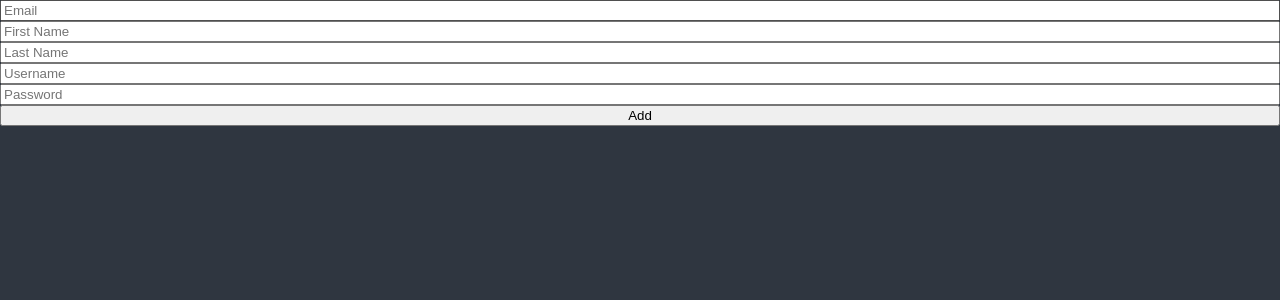
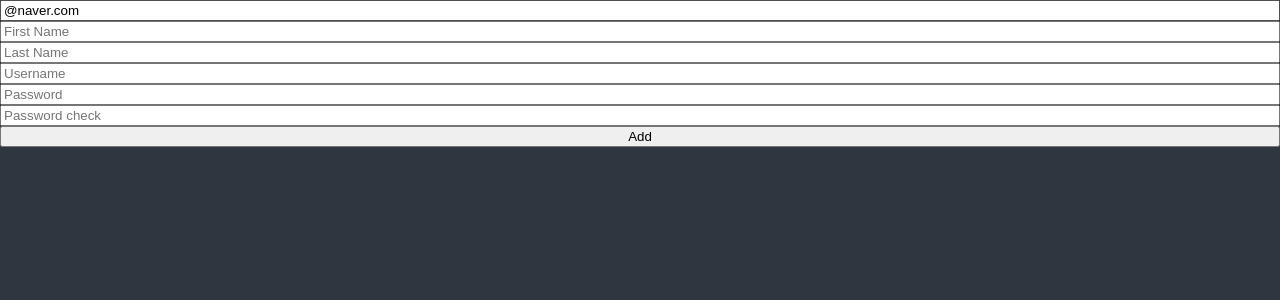
Before and after one commit to minnheima/react-masterclass, a React (Create React App) app: page / in a window 1280 px wide. Shown: the top 300 px of the page. Built offline with nearby package versions, Linux system fonts and the light colour scheme.

Commit message:
#5.8 Form Errors

```diff
--- a/src/ToDoList.tsx
+++ b/src/ToDoList.tsx
@@ -25,19 +25,49 @@
 //   );
 // }
 
+interface IForm {
+  email: string;
+  firstName: string;
+  lastName: string;
+  userName: string;
+  password: string;
+  password1: string;
+}
+
 function ToDoList() {
-  const { register, handleSubmit, formState } = useForm();
+  const {
+    register,
+    handleSubmit,
+    formState: { errors },
+  } = useForm<IForm>({
+    defaultValues: {
+      email: "@naver.com",
+    },
+  });
   const onValid = (data: any) => {
-    // console.log(data);
+    console.log(data);
   };
-  console.log(formState.errors);
+  console.log(errors);
   return (
     <div>
       <form style={{ display: "flex", flexDirection: "column" }} onSubmit={handleSubmit(onValid)}>
-        <input {...register("email", { required: true })} placeholder="Email" />
-        <input {...register("firstName", { required: true, minLength: 10 })} placeholder="First Name" />
-        <input {...register("lastName", { required: true })} placeholder="Last Name" />
-        <input {...register("username", { required: true })} placeholder="Username" />
+        <input
+          {...register("email", {
+            required: "Email is required",
+            pattern: {
+              value: /^[A-Za-z0-9._%+-]+@naver.com$/,
+              message: "Only naver.com emails allowed",
+            },
+          })}
+          placeholder="Email"
+        />
+        <span>{errors?.email?.message}</span>
+        <input {...register("firstName", { required: "write here", minLength: 10 })} placeholder="First Name" />
+        <span>{errors?.firstName?.message}</span>
+        <input {...register("lastName", { required: "write here" })} placeholder="Last Name" />
+        <span>{errors?.lastName?.message}</span>
+        <input {...register("userName", { required: "write here" })} placeholder="Username" />
+        <span>{errors?.userName?.message}</span>
         <input
           {...register("password", {
             required: "Password is required",
@@ -48,6 +78,9 @@
           })}
           placeholder="Password"
         />
+        <span>{errors?.password?.message}</span>
+        <input {...register("password1", { required: "write again" })} placeholder="Password check" />
+        <span>{errors?.password1?.message}</span>
         <button>Add</button>
       </form>
     </div>
```
